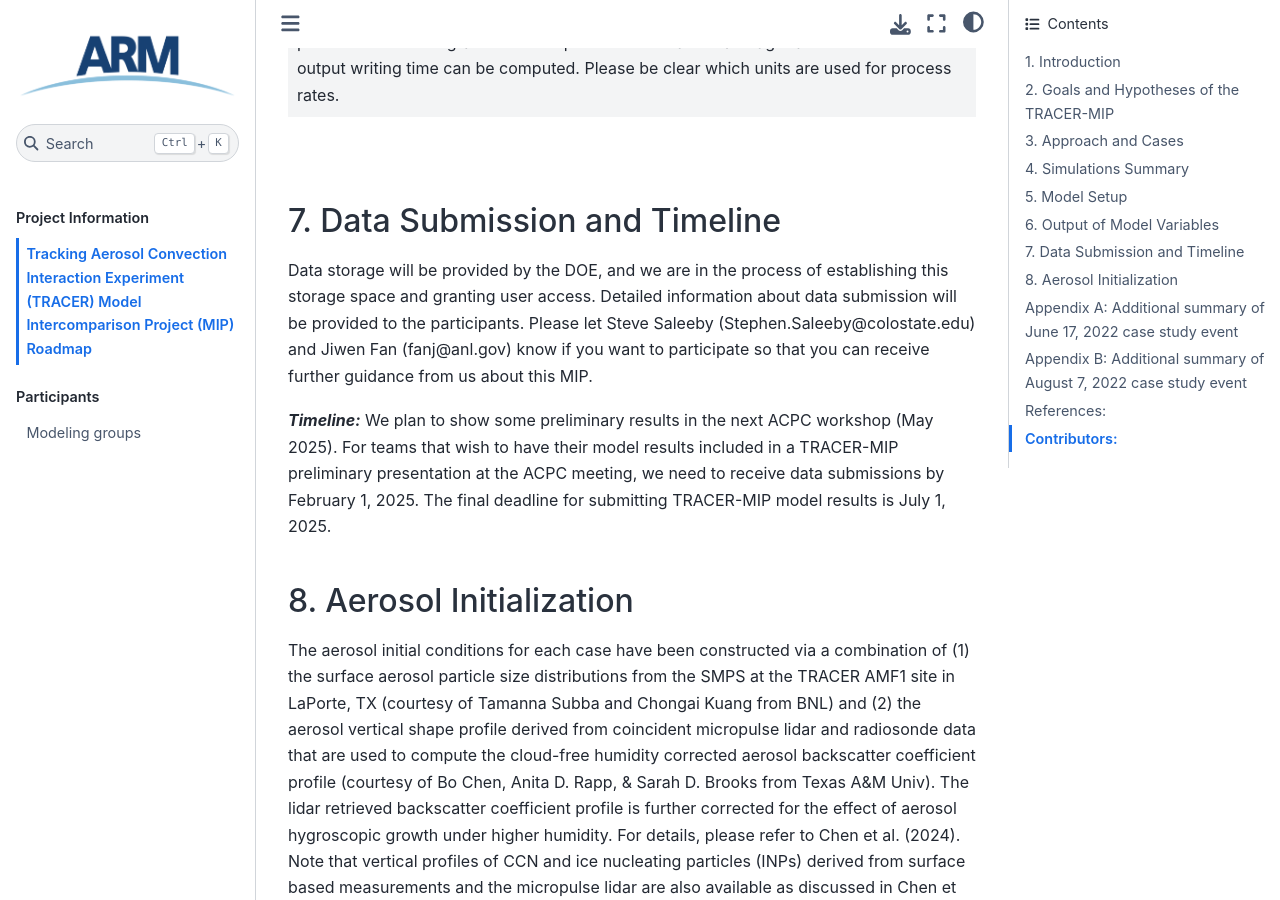
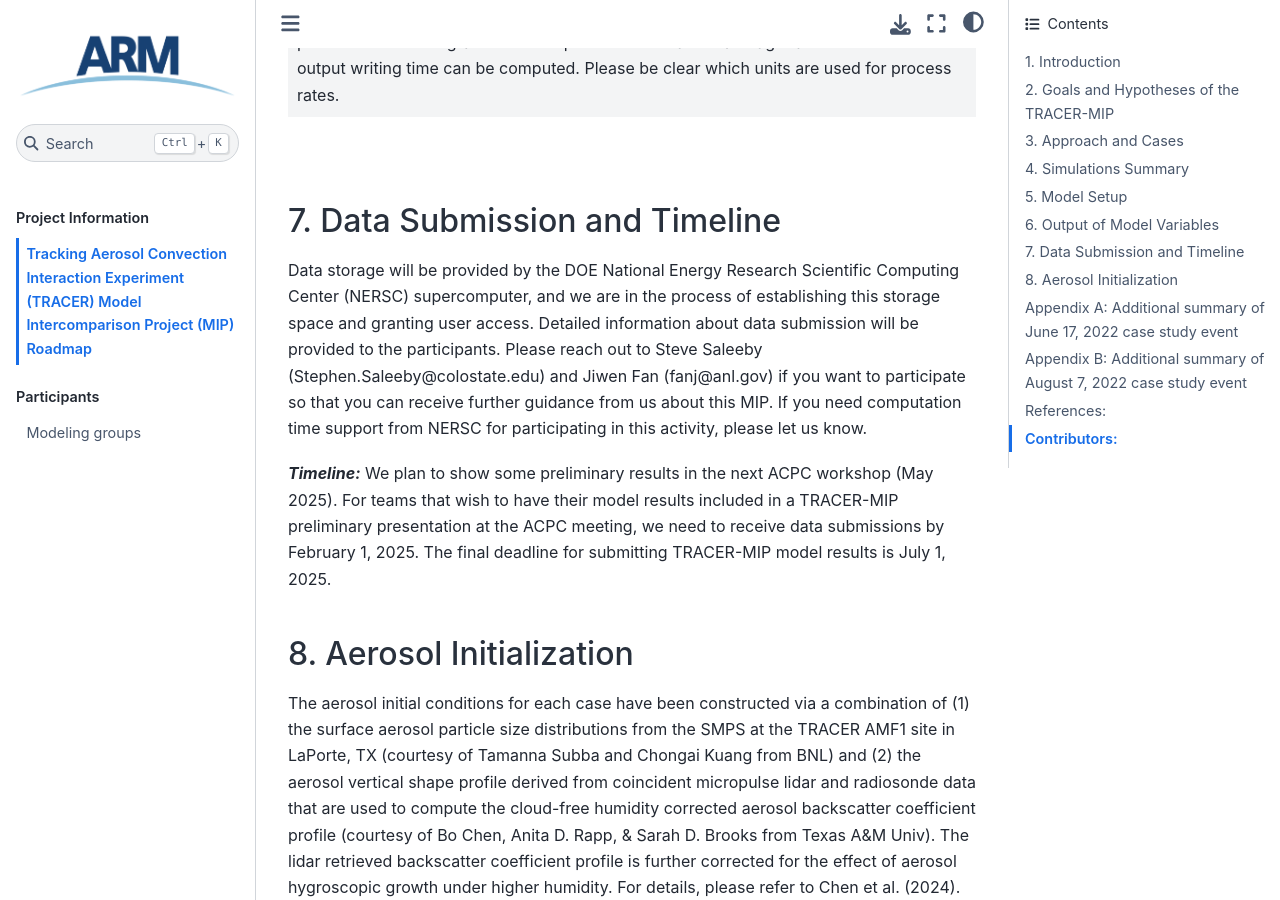
Before and after one commit to ARM-Synergy/tracer-mip, a Jupyter Book: the page built from Roadmap.md, in a window 1280 px wide and 900 px high, scrolled down 8789 px. Built offline with Jupyter Book 1.0.4 settings and Sphinx 7.4.7 and the Sphinx Book theme 1.1.4, drawn with Linux system fonts in a browser that asks for light colours; some of the changed text lies outside the part shown.

Commit message:
Update Roadmap.md

```diff
--- a/Roadmap.md
+++ b/Roadmap.md
@@ -37,7 +37,7 @@
 ***Figure 2: The soundings (left), Stage IV precipitation (middle), and the pre-convection aerosol size distribution (right) measured at the TRACER main site by SMPS for the August 17 case.***
 
 
-A [TRACER-MIP GitHub page](https://github.com/ARM-Synergy/tracer-mip) has been established for sharing this roadmap document as well as other documentation and updates, analysis codes, model & parameterization descriptions, etc.
+A [TRACER-MIP GitHub page](https://arm-synergy.github.io/tracer-mip/Roadmap.html) has been established for sharing this roadmap document as well as other documentation as we proceed such as updates, analysis codes, model & parameterization descriptions, etc. Please check back for more information from this site.
 
 
 ## 4. Simulations Summary
@@ -140,7 +140,7 @@
 
 
 ## 7. Data Submission and Timeline
-Data storage will be provided by the DOE, and we are in the process of establishing this storage space and granting user access. Detailed  information about data submission will be provided to the participants. Please let Steve Saleeby (Stephen.Saleeby@colostate.edu) and Jiwen Fan (fanj@anl.gov) know if you want to participate so that you can receive further guidance from us about this MIP.
+Data storage will be provided by the DOE National Energy Research Scientific Computing Center (NERSC) supercomputer, and we are in the process of establishing this storage space and granting user access. Detailed information about data submission will be provided to the participants. Please reach out to Steve Saleeby (Stephen.Saleeby@colostate.edu) and Jiwen Fan (fanj@anl.gov) if you want to participate so that you can receive further guidance from us about this MIP.  If you need computation time support from NERSC for participating in this activity, please let us know.
 
 ***Timeline:*** We plan to show some preliminary results in the next ACPC workshop (May 2025). For teams that wish to have their model results included in a TRACER-MIP preliminary presentation at the ACPC meeting, we need to receive data submissions by February 1, 2025. The final deadline for submitting TRACER-MIP model results is July 1, 2025.
 
```
